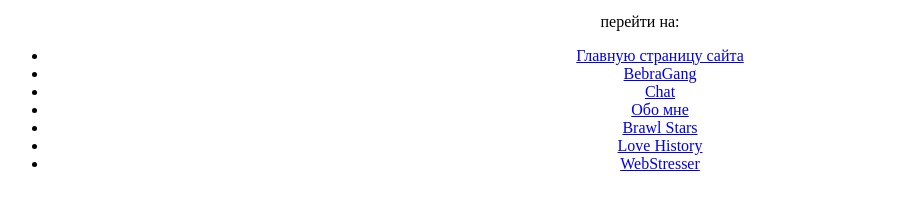
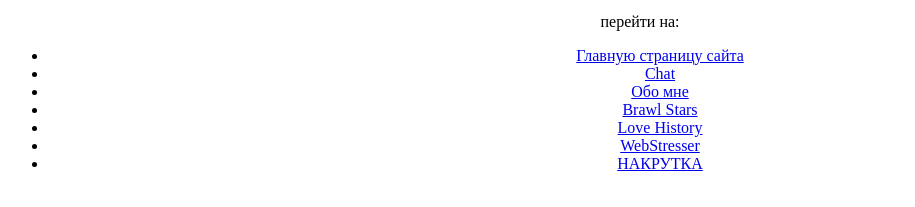
Before and after one commit to webfreezy/webfreezy.github.io, a plain HTML site: page 404.html in a window 1280 px wide. Shown: the part 133-340 px from the top of the page, without its empty margins (0-915 px from the left). Drawn offline with Linux system fonts and the light colour scheme.

Commit message:
Update 404.html

```diff
--- a/404.html
+++ b/404.html
@@ -13,12 +13,12 @@
 <center><p>перейти на:</p><center>
 <center><ul>
 <li><a href="https://webfreezy.github.io">Главную страницу сайта</a>
-<li><a href="https://discord.gg/A3bvXkkyWQ">BebraGang</a>
 <li><a href="https://webfreezy.github.io/chat">Chat</a>
 <li><a href="https://follow.gq/Freezy">Обо мне</a>
 <li><a href="https://webfreezy.github.io/brawlstars">Brawl Stars</a>
 <li><a href="https://webfreezy.github.io/lovehistory">Love History</a>
 <li><a href="https://webfreezy.github.io/stres">WebStresser</a>
+<li><a href="https://webfreezy.github.io/nakrutka.php">НАКРУТКА</a>
   </ul><center>
 </body>
 </html>
```
